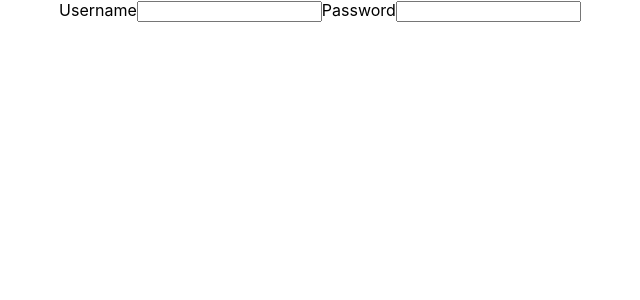
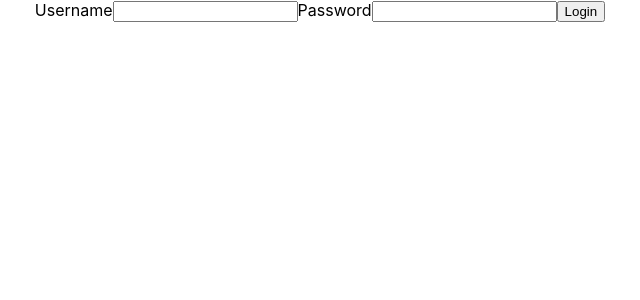
Before and after one commit to andrewhalle/chorizo, a React (Create React App) app in the folder frontend/: page / in a window 1280 px wide. Shown: the top 300 px of the page, without its empty margins (320-960 px from the left). Built offline with nearby package versions, Linux system fonts and the light colour scheme.

Commit message:
add login form

```diff
--- a/frontend/src/Login.tsx
+++ b/frontend/src/Login.tsx
@@ -1,4 +1,10 @@
-import React, { FunctionComponent, ChangeEvent, Dispatch, SetStateAction } from 'react';
+import React, {
+  ChangeEvent,
+  Dispatch,
+  FormEvent,
+  FunctionComponent,
+  SetStateAction
+} from 'react';
 
 function changer(
   f: Dispatch<SetStateAction<string>>
@@ -10,12 +16,20 @@ export const Login: FunctionComponent = () => {
   const [username, setUsername] = React.useState('');
   const [password, setPassword] = React.useState('');
 
+  const onSubmit = (e: FormEvent<HTMLFormElement>) => {
+    e.preventDefault();
+    const data = { username, password };
+
+    console.log(data);
+  };
+
   return (
-    <form>
+    <form onSubmit={onSubmit}>
       <label>Username</label>
       <input type="text" value={username} onChange={changer(setUsername)} />
       <label>Password</label>
       <input type="password" value={password} onChange={changer(setPassword)} />
+      <input type="submit" value="Login" />
     </form>
   );
 };
```
Also changed, not shown: 1 other file (tests, documents, lock files or other folders).
